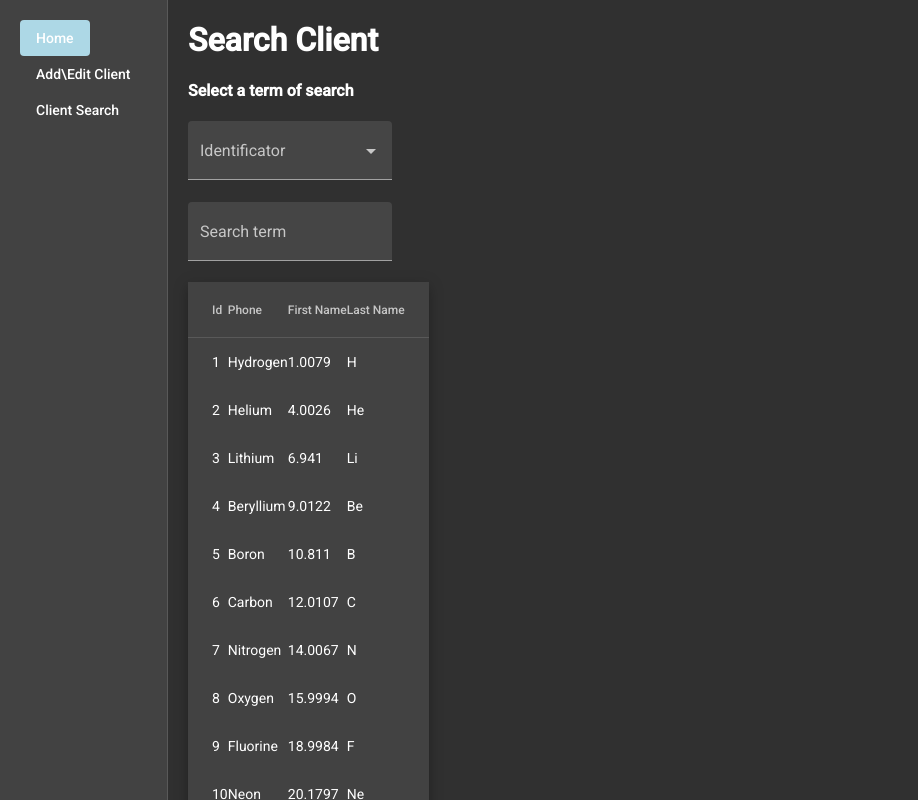
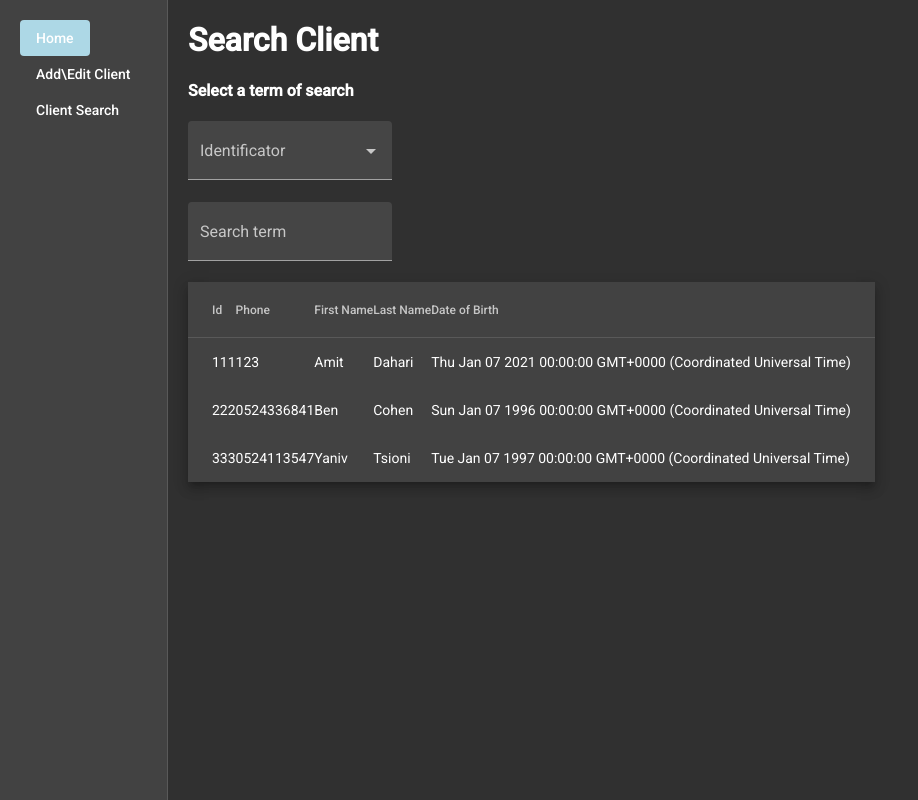
Before and after one commit to Amitdahari/Client-Stock-Project, an Angular app: page /search in a window 1280 px wide. Shown: the whole page, without its empty margins (0-918 px from the left). Built offline with nearby package versions, Linux system fonts and the light colour scheme.

Commit message:
fixed table

```diff
--- a/src/app/client-list/client-list.component.html
+++ b/src/app/client-list/client-list.component.html
@@ -2,6 +2,7 @@
     <h1>Search Client</h1>
 </div>
 <h4>Select a term of search</h4>
+<div class="buttons">
 <mat-form-field appearance="fill">
   <mat-label>Identificator</mat-label>
   <mat-select>
@@ -20,30 +21,35 @@
               cdkAutosizeMinRows="1"
               cdkAutosizeMaxRows="5"></textarea>
   </mat-form-field>
-
-  <table mat-table [dataSource]="dataSource" class="mat-elevation-z8 demo-table">
+</div>
+  <table mat-table [dataSource]="clientDataSource" class="mat-elevation-z8 demo-table">
     <!-- Position Column -->
-    <ng-container matColumnDef="position">
+    <ng-container matColumnDef="Id">
       <th mat-header-cell *matHeaderCellDef>Id</th>
-      <td mat-cell *matCellDef="let element">{{element.position}}</td>
+      <td mat-cell *matCellDef="let element">{{element.id}}</td>
     </ng-container>
 
     <!-- Name Column -->
-    <ng-container matColumnDef="name">
+    <ng-container matColumnDef="Phone">
       <th mat-header-cell *matHeaderCellDef>Phone</th>
-      <td mat-cell *matCellDef="let element">{{element.name}}</td>
+      <td mat-cell *matCellDef="let element">{{element.phone}}</td>
     </ng-container>
 
     <!-- Weight Column -->
-    <ng-container matColumnDef="weight">
+    <ng-container matColumnDef="First Name">
       <th mat-header-cell *matHeaderCellDef>First Name</th>
-      <td mat-cell *matCellDef="let element">{{element.weight}}</td>
+      <td mat-cell *matCellDef="let element">{{element.firstName}}</td>
     </ng-container>
 
     <!-- Symbol Column -->
-    <ng-container matColumnDef="symbol">
+    <ng-container matColumnDef="Last Name">
       <th mat-header-cell *matHeaderCellDef>Last Name</th>
-      <td mat-cell *matCellDef="let element">{{element.symbol}}</td>
+      <td mat-cell *matCellDef="let element">{{element.lastName}}</td>
+    </ng-container>
+
+    <ng-container matColumnDef="Date of Birth">
+      <th mat-header-cell *matHeaderCellDef>Date of Birth</th>
+      <td mat-cell *matCellDef="let element">{{element.dateOfbirth}}</td>
     </ng-container>
 
     <tr mat-header-row *matHeaderRowDef="displayedColumns"></tr>
--- a/src/app/client-list/client-list.component.scss
+++ b/src/app/client-list/client-list.component.scss
@@ -10,6 +10,7 @@
   .mat-form-field {
     margin-right: 12px;
   }
+
 
   .demo-table {
     width: 100%;
--- a/src/app/client-list/client-list.component.ts
+++ b/src/app/client-list/client-list.component.ts
@@ -7,23 +7,17 @@ interface Userchoice {
 }
 
 export interface PeriodicElement {
-  name: string;
-  position: number;
-  weight: number;
-  symbol: string;
+  id: string;
+  phone: string;
+  firstName: string;
+  lastName: string;
+  dateOfbirth: Date;
 }
 
 const ELEMENT_DATA: PeriodicElement[] = [
-  {position: 1, name: 'Hydrogen', weight: 1.0079, symbol: 'H'},
-  {position: 2, name: 'Helium', weight: 4.0026, symbol: 'He'},
-  {position: 3, name: 'Lithium', weight: 6.941, symbol: 'Li'},
-  {position: 4, name: 'Beryllium', weight: 9.0122, symbol: 'Be'},
-  {position: 5, name: 'Boron', weight: 10.811, symbol: 'B'},
-  {position: 6, name: 'Carbon', weight: 12.0107, symbol: 'C'},
-  {position: 7, name: 'Nitrogen', weight: 14.0067, symbol: 'N'},
-  {position: 8, name: 'Oxygen', weight: 15.9994, symbol: 'O'},
-  {position: 9, name: 'Fluorine', weight: 18.9984, symbol: 'F'},
-  {position: 10, name: 'Neon', weight: 20.1797, symbol: 'Ne'},
+  {id: '111',phone:'123',firstName:'Amit',lastName:'Dahari',dateOfbirth:new Date("01-07-2021") },
+  {id: '222',phone:'0524336841',firstName:'Ben',lastName:'Cohen',dateOfbirth:new Date("01-07-1996") },
+  {id: '333',phone:'0524113547',firstName:'Yaniv',lastName:'Tsioni',dateOfbirth:new Date("01-07-1997") },
 ];
 
 @Component({
@@ -39,12 +33,12 @@ export class ClientListComponent implements OnInit {
 
   ];
 
-  displayedColumns: string[] = ['position', 'name', 'weight', 'symbol'];
-  dataSource = ELEMENT_DATA;
+  displayedColumns: string[] = ['Id', 'Phone', 'First Name', 'Last Name', 'Date of Birth'];
+  clientDataSource = ELEMENT_DATA;
   clickedRows = new Set<PeriodicElement>();
 
   constructor(private fb: FormBuilder) { }
-clientForm:FormGroup;
+  clientForm: FormGroup = new FormGroup({});
   ngOnInit(): void {
     this.clientForm = this.fb.group({
       searchTerm:['',[Validators.required]],
```
